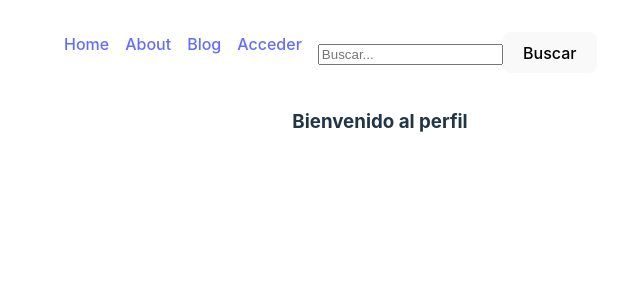
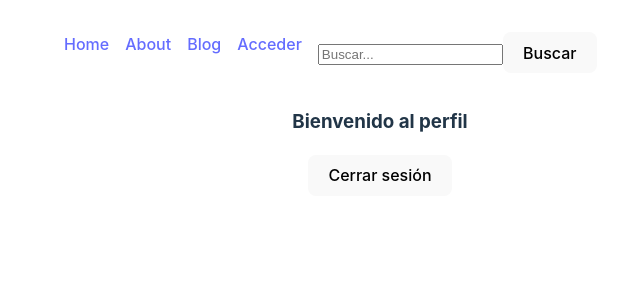
Before and after one commit to josehb96/VueNavigation, a Vue app: page /user-perfil in a window 1280 px wide. Shown: the top 300 px of the page, without its empty margins (260-900 px from the left). Built offline with nearby package versions, Linux system fonts and the light colour scheme; sample sign-in values are in the browser's storage.

Commit message:
Guard route validation

```diff
--- a/src/router/index.js
+++ b/src/router/index.js
@@ -18,8 +18,10 @@ router.beforeEach((to, from) => { // to representa la ruta al que queremos ir y
 
     let auth = localStorage.getItem('isAuth') === 'true'
 
-    if (to.meta.secure && auth) {
-        console.log('ruta protegida, y usuario logueado')
+    if (to.meta.secure && !auth) {
+        return {
+            path: '/login' // Si no se cumple la condición de seguridad, lo redirigimos al login
+        }
     }
 
 })
--- a/src/users/PerfilUserView.vue
+++ b/src/users/PerfilUserView.vue
@@ -1,12 +1,26 @@
+<script setup>
+
+    import { useRouter } from 'vue-router'
+
+    // states
+    const router = useRouter()
+
+    // methods
+    const logout = () => {
+        localStorage.setItem('isAuth', false)
+        // replace a diferencia de push hace que no se guarde la búsqueda en el historial, porque reemplaza la cola de navegación
+        router.replace({ name: 'login' })
+    }
+
+</script>
+
 <template>
     <div>
         <h3>Bienvenido al perfil</h3>
+        <button @click="logout">Cerrar sesión</button>
     </div>
 </template>
 
-<script setup>
-
-</script>
 
 <style lang="scss" scoped>
 
```
